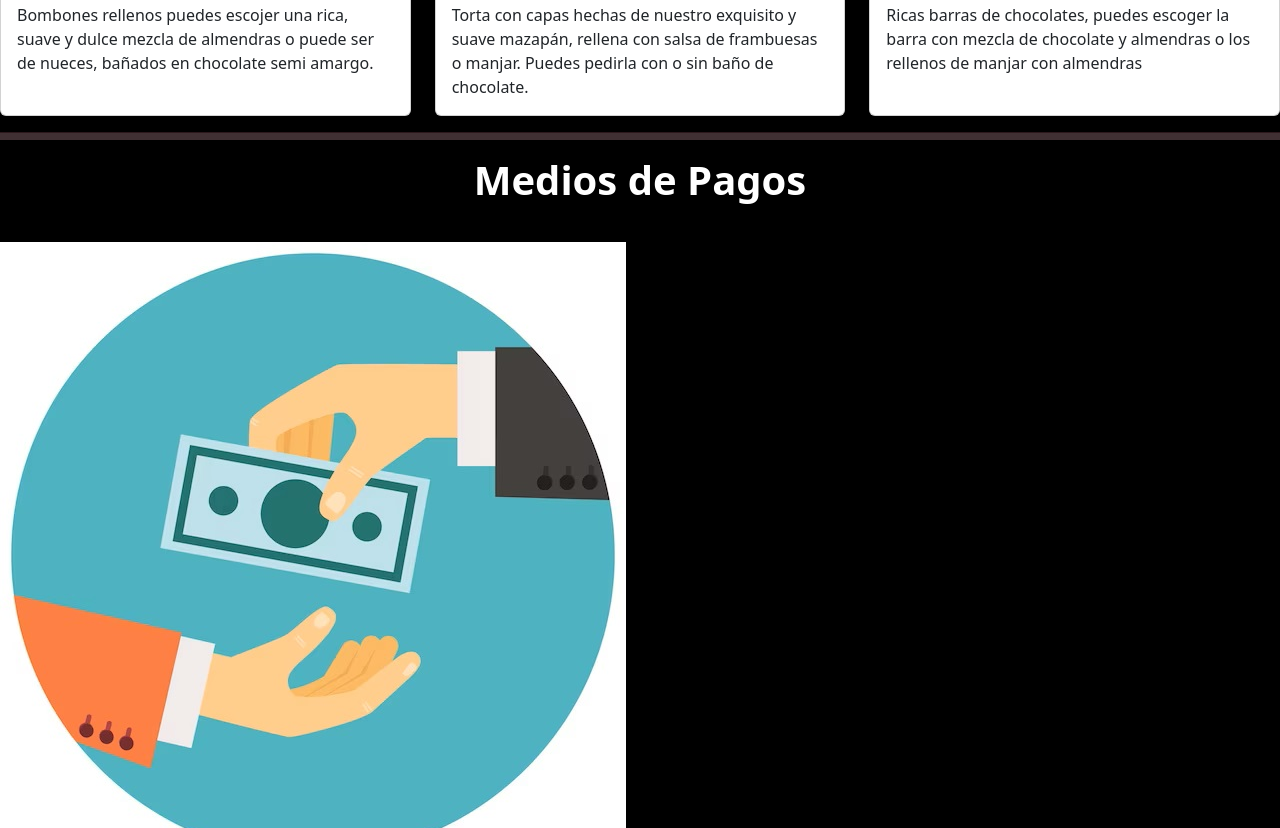
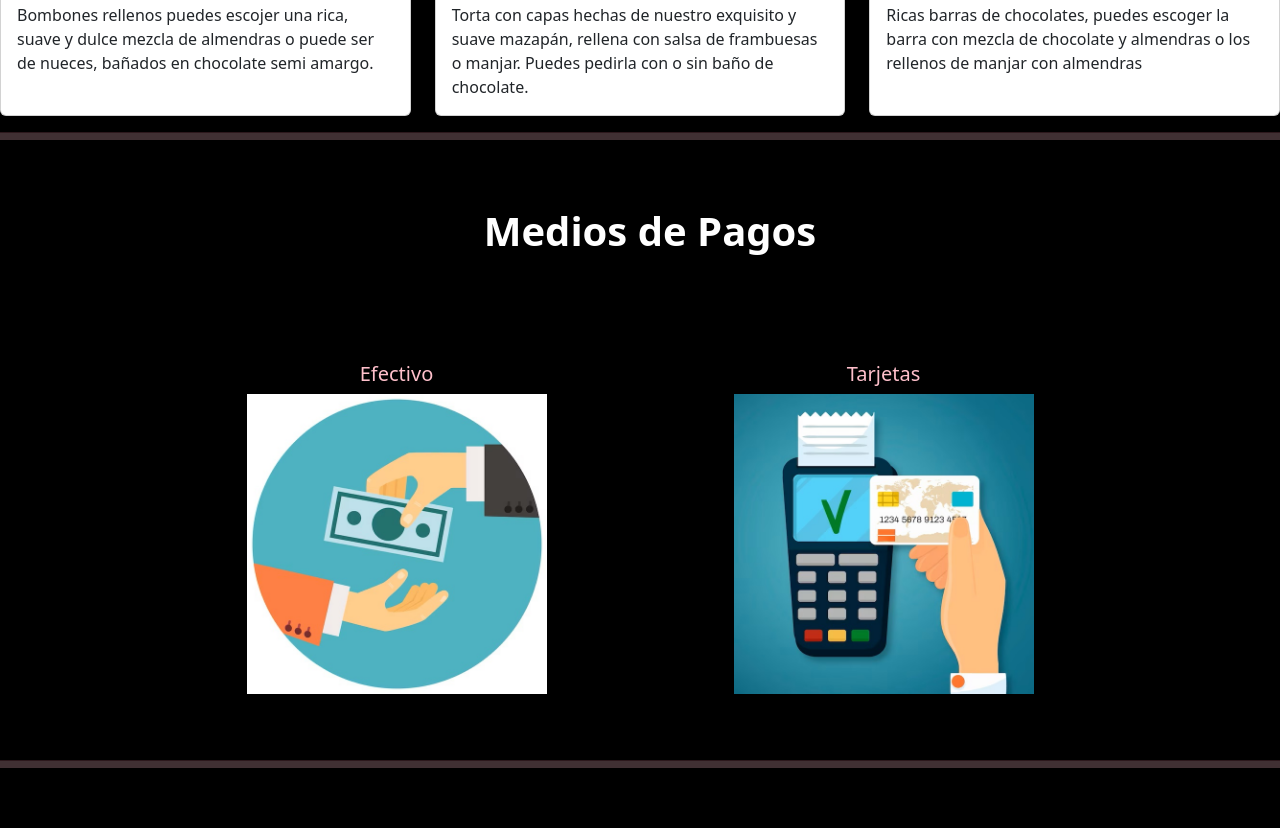
Before and after one commit to Camilecacao/Proyectoventa2, a plain HTML site: page ricurasartesanales.html in a window 1280 px wide. Shown: the part 1312-2140 px from the top of the page. Drawn offline with nearby package versions, Linux system fonts and the light colour scheme.

Commit message:
se realizan cambios y se termina S3

```diff
--- a/css/ricurasartesanales.css
+++ b/css/ricurasartesanales.css
@@ -9,8 +9,6 @@ hr{
 }
 .logo{
     width: 25%;
-
-
 }
 body{
     background: black;
@@ -33,6 +31,7 @@ body{
     padding-left: 20px;
     margin-top: 4%;
     margin-bottom: 6%;
+
 
 }
 .texto2{
@@ -99,8 +98,19 @@ body{
     align-items: center;
 
 }
-.pag{
-    width: 100%;
+.imgpag{
+    width: 300px;
+    height: auto;
+}
+.contenedor-pag{
+    display: flex;
+    justify-content: space-between;
+    gap: 187px;
+    margin-bottom: 50px;
+}
+.cash{
+    text-align: center;
+    color:pink
 }
 .cierre{
     text-align: center;
--- a/ricurasartesanales.html
+++ b/ricurasartesanales.html
@@ -59,7 +59,8 @@
           <img src="./Images/Bombones.jpeg" class="card-img-top" alt="...">
           <div class="card-body">
             <h5 class="card-title">Bombones</h5>
-            <p class="card-text">Bombones rellenos puedes escojer una rica, suave y dulce mezcla de almendras o puede ser de nueces, bañados en chocolate semi amargo.</p>
+            <p class="card-text">Bombones rellenos puedes escojer una rica, suave y dulce mezcla de almendras o puede
+              ser de nueces, bañados en chocolate semi amargo.</p>
           </div>
         </div>
       </div>
@@ -68,7 +69,8 @@
           <img src="./Images/Torta.jpeg" class="card-img-top" alt="...">
           <div class="card-body">
             <h5 class="card-title">Torta de Mazapán</h5>
-            <p class="card-text">Torta con capas hechas de nuestro exquisito y suave mazapán, rellena con salsa de frambuesas o manjar. Puedes pedirla con o sin baño de chocolate.</p>
+            <p class="card-text">Torta con capas hechas de nuestro exquisito y suave mazapán, rellena con salsa de
+              frambuesas o manjar. Puedes pedirla con o sin baño de chocolate.</p>
           </div>
         </div>
       </div>
@@ -77,7 +79,8 @@
           <img src="./Images/Chocolate.jpeg" class="card-img-top" alt="...">
           <div class="card-body">
             <h5 class="card-title">Chocolates</h5>
-            <p class="card-text">Ricas barras de chocolates, puedes escoger la barra con mezcla de chocolate y almendras o los rellenos de manjar con almendras</p>
+            <p class="card-text">Ricas barras de chocolates, puedes escoger la barra con mezcla de chocolate y almendras
+              o los rellenos de manjar con almendras</p>
           </div>
         </div>
       </div>
@@ -88,14 +91,19 @@
   <hr size="10px" color="pink" />
 
   <section class="S3">
-    <h1><b>Medios de Pagos</b></h1>
-    <div class="pag">
-      <img src="./Images/efectivo.jpg">
+    <h1 class="texto1"><b>Medios de Pagos</b></h1>
+    <div class="contenedor-pag">
 
-    </div>
-    <div class="pag">
-      <img src="./Images/tarjeta.jpg">
+      <div class="pag">
+        <h5 class="cash">Efectivo</h5>
+        <img src="./Images/efectivo.jpg" class="imgpag">
 
+      </div>
+      <div class="pag">
+        <h5 class="cash">Tarjetas</h5>
+        <img src="./Images/tarjeta.jpg" class="imgpag">
+
+      </div>
     </div>
   </section>
 
```
